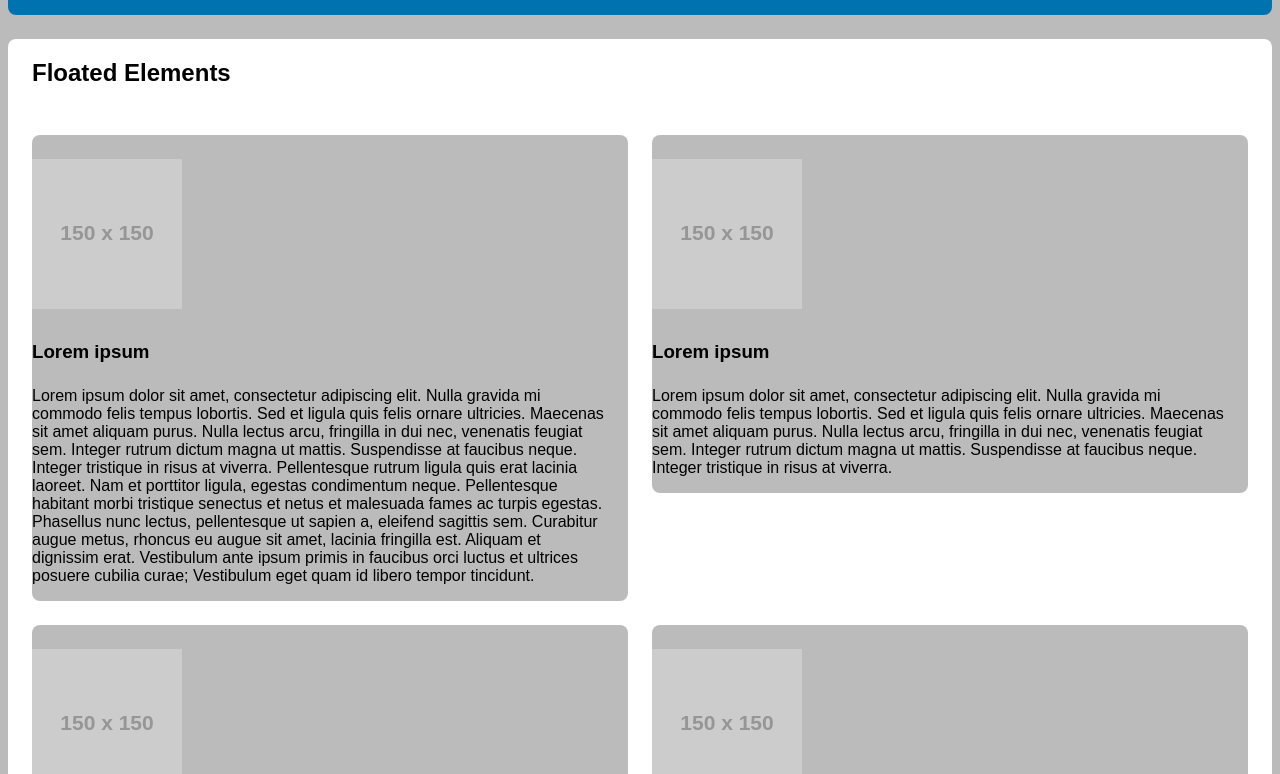
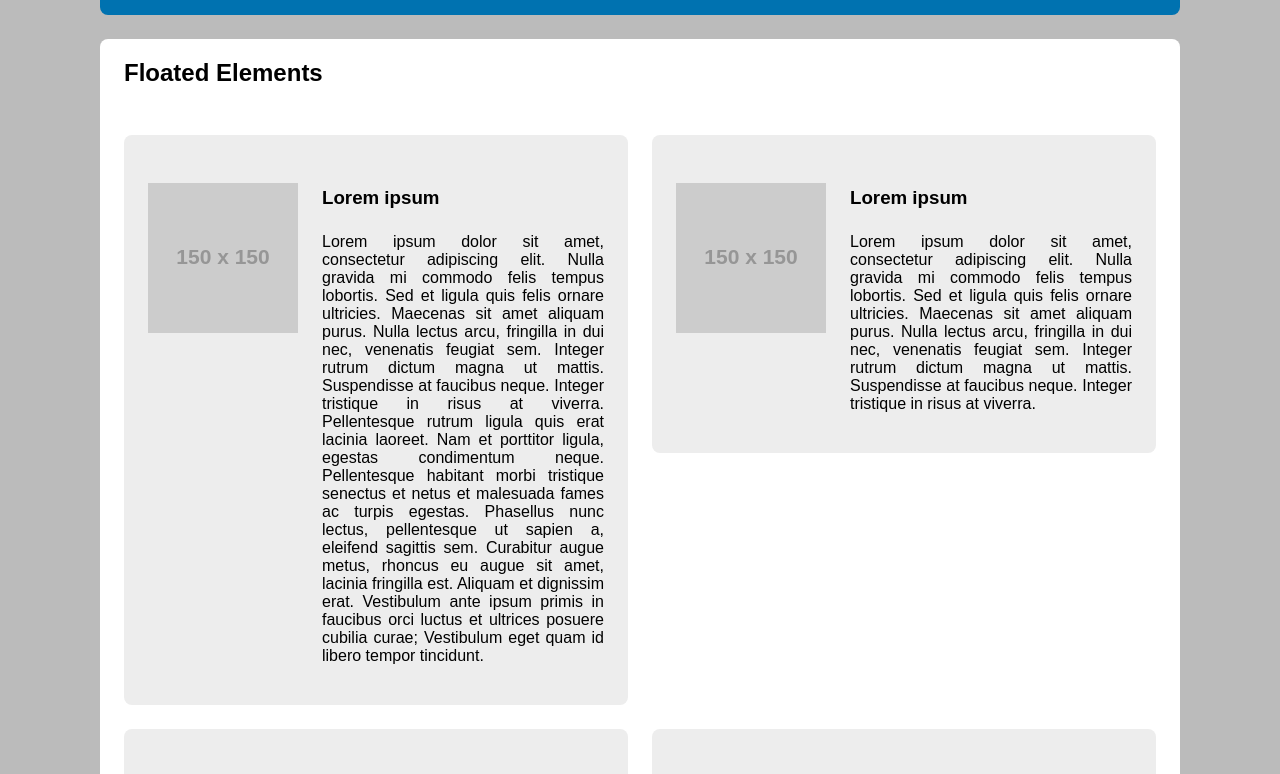
Before and after one commit to antoniot98/FloatedLayout, a plain HTML site: page index.html in a window 1280 px wide. Shown: the part 89-863 px from the top of the page. Drawn offline with Linux system fonts and the light colour scheme; placeholder pictures from the web are drawn by us.

Commit message:
Final Commit

```diff
--- a/floatedLayoutedStyle.css
+++ b/floatedLayoutedStyle.css
@@ -48,37 +48,75 @@ article{
     border-radius: .5em;
 }
 
-article{
-    width:calc(50% - 1.5em/2);
-    float:left;
-    background-color: #bbb;
+article h3{
+    margin-top:1.5em;
 }
 
 /*
-CLEARFIX
+LAYOUT
 */
+
+/*double container pattern*/
+.container{
+    max-width: 1080px;
+    margin: 0 auto;
+
+}
+
+article{
+    float:left;
+    width:50%;
+}
+/*clearfix*/
 
 section::after{
     display: block;
     content: "";
-    clear: both;
+    clear:both;
 }
 
 /*
-MARGIN COLLAPSE
+ARTICLE
+ */
+main section div article:first-child{
+    margin-top: 1.5em;
+}
+main section div article:nth-child(2n+1){
+    margin-right:1.5em;
+
+}
+main section div article{
+    width: calc(50% - 1.5em / 2);
+}
+article{
+    background-color: #ededed;
+    padding: 1.5em;
+}
+
+/*
+SECTION MARGIN COLLPASING PROBLEM
 */
 
-div.articles :nth-child(2n+1)
-{
-    margin-right:1.5em;
+section > * :first-child{
+    margin-top: 1.5em;
+
 }
-
-div.articles :first-child
-{
-    margin-top:1.5em;
-}
-
 section::before{
     display: table;
     content: "";
 }
+
+section div article:nth-child(2n+1){
+    clear: left;
+}
+/*INTERNAL ARTICLE*/
+section div article img{
+    float:left;
+    margin-right:1.5em;
+    margin-bottom: 1.5em;
+}
+
+section div article p{
+    overflow-y: auto;
+    text-align: justify;
+}
```
